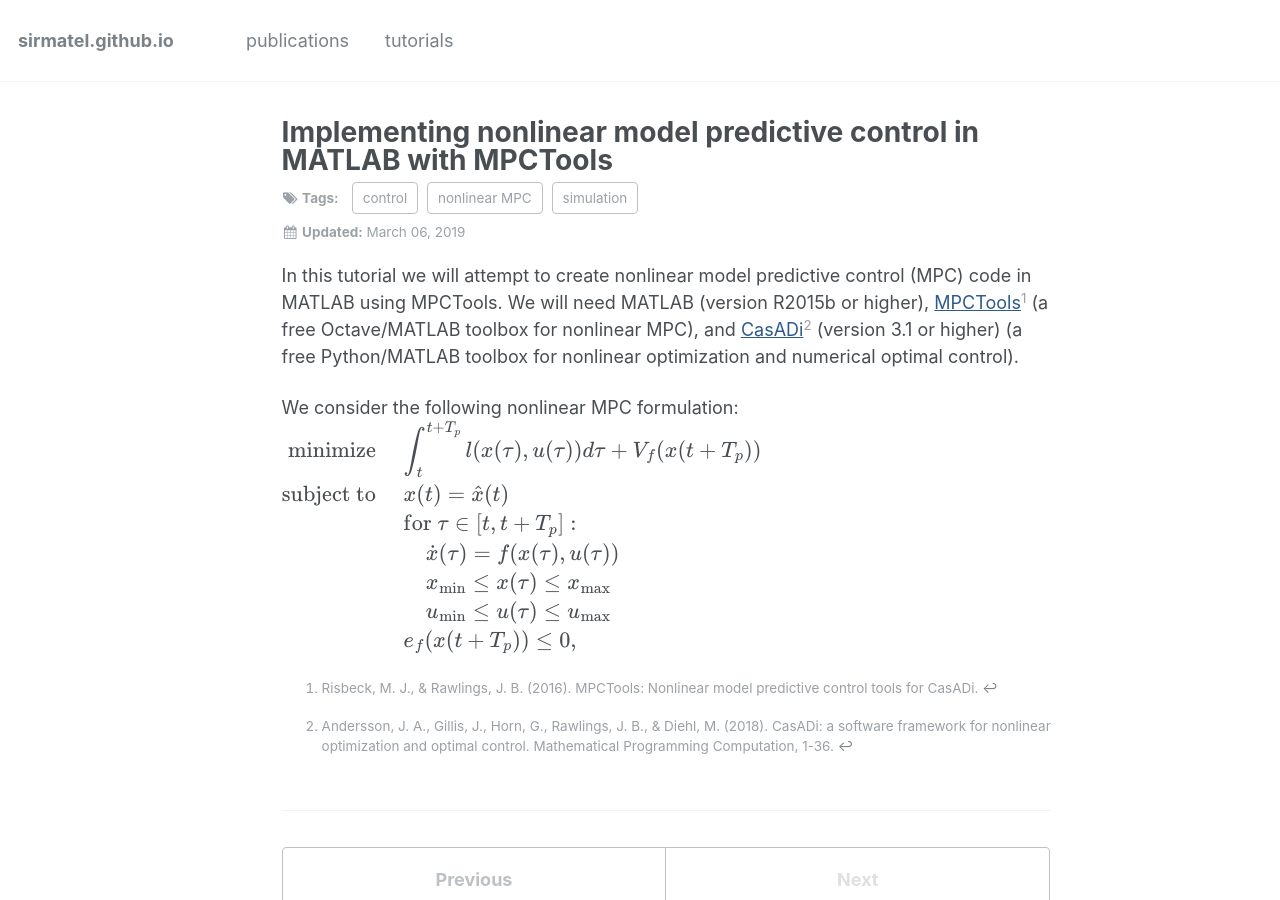
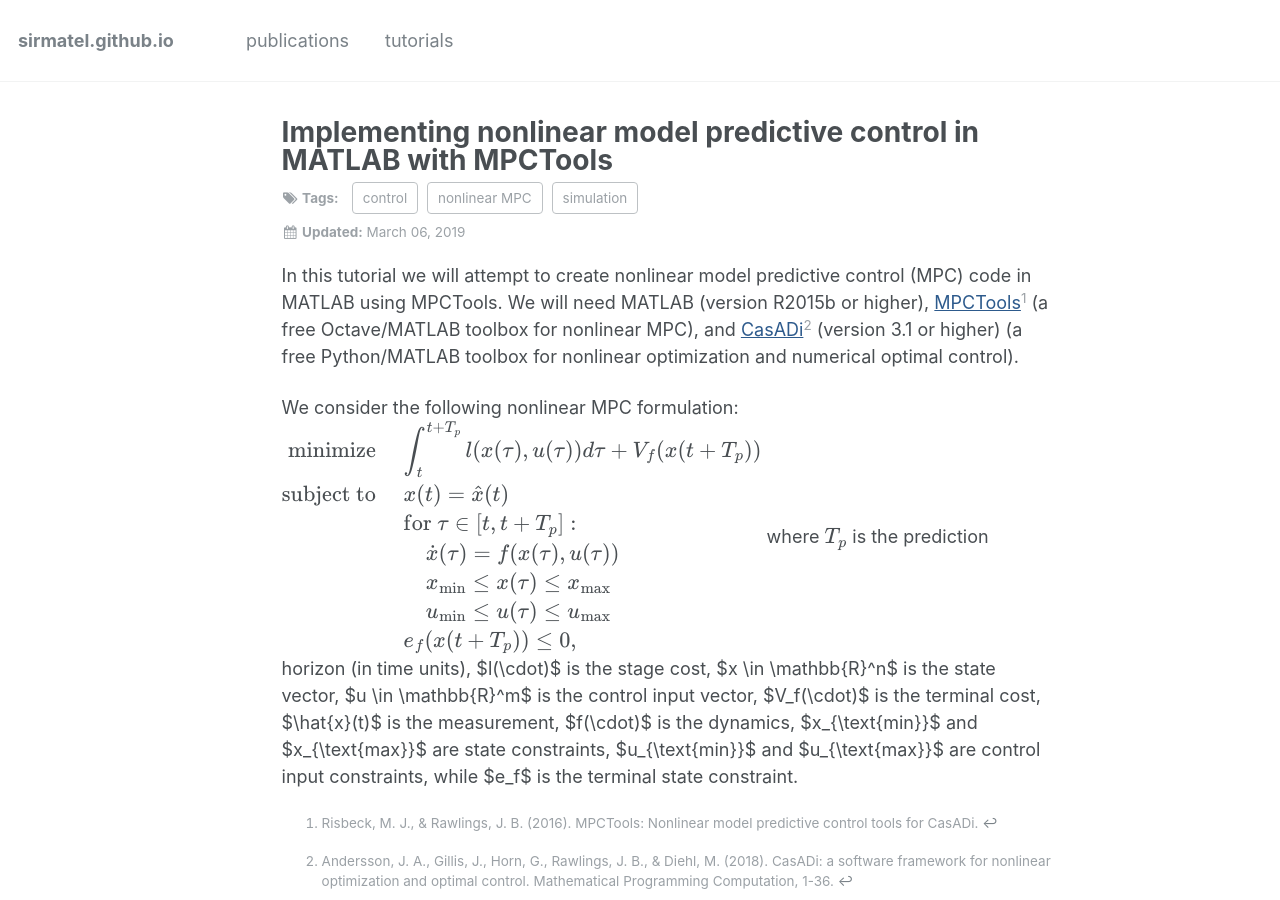
Before and after one commit to sirmatel/sirmatel.github.io, a Jekyll site: the page built from _posts/tutorials/2019-03-06-standardmpc.md, in a window 1280 px wide and 900 px high. Built offline with Jekyll 4.4.1, drawn with Linux system fonts in a browser that asks for light colours; formulas are drawn with MathJax 3; comment, search, counter and statistics services are not loaded.

Commit message:
Update 2019-03-06-standardmpc.md

```diff
--- a/_posts/tutorials/2019-03-06-standardmpc.md
+++ b/_posts/tutorials/2019-03-06-standardmpc.md
@@ -26,6 +26,7 @@ $$
 & \quad e_f(x(t+T_p)) \leq 0,
 \end{aligned}
 $$
+where $$T_p$$ is the prediction horizon (in time units), $l(\cdot)$ is the stage cost, $x \in \mathbb{R}^n$ is the state vector, $u \in \mathbb{R}^m$ is the control input vector, $V_f(\cdot)$ is the terminal cost, $\hat{x}(t)$ is the measurement, $f(\cdot)$ is the dynamics, $x_{\text{min}}$ and $x_{\text{max}}$ are state constraints, $u_{\text{min}}$ and $u_{\text{max}}$ are control input constraints, while $e_f$ is the terminal state constraint.
 
 [^Risbeck2016]: Risbeck, M. J., & Rawlings, J. B. (2016). MPCTools: Nonlinear model predictive control tools for CasADi.
 
```
